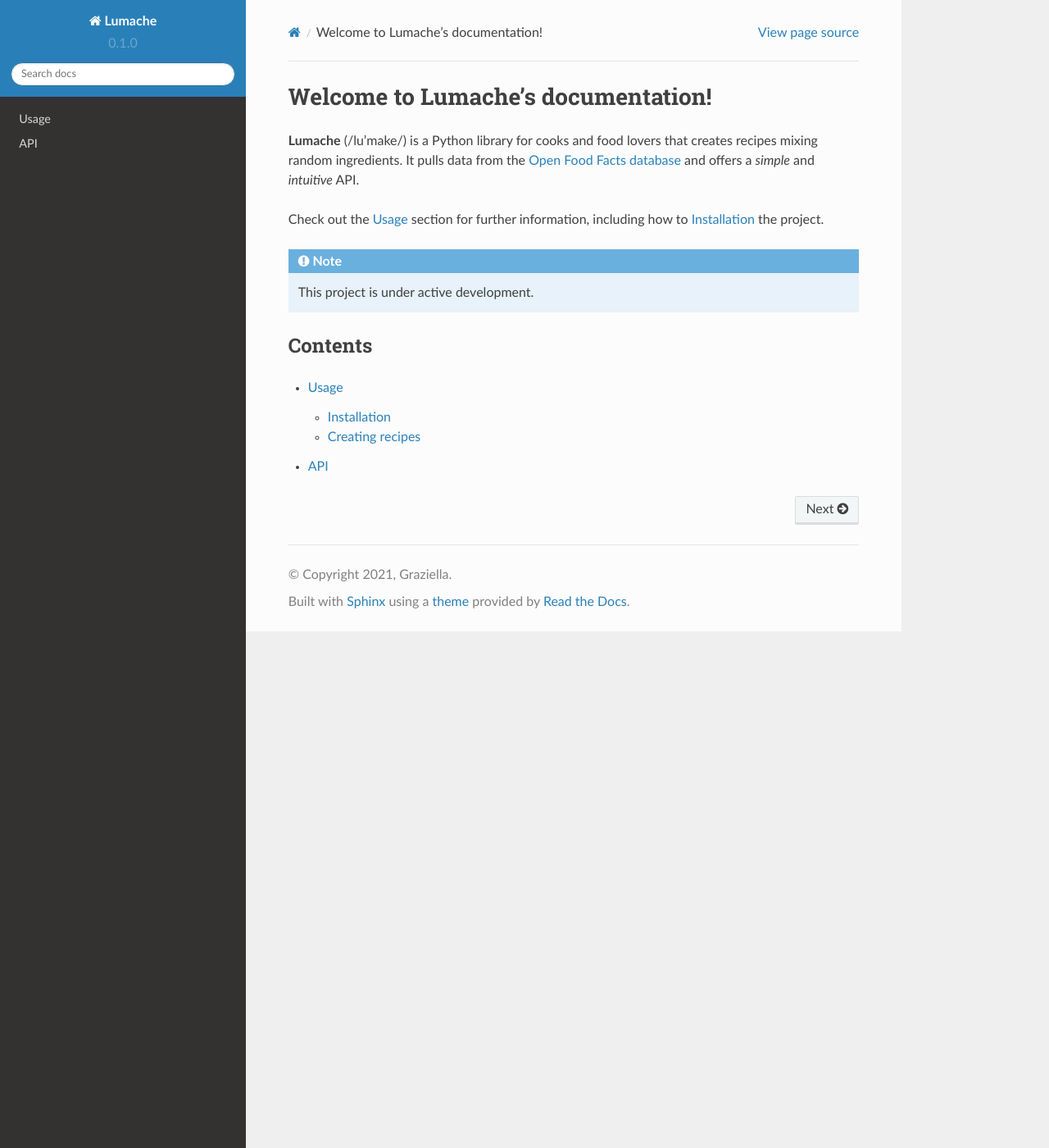
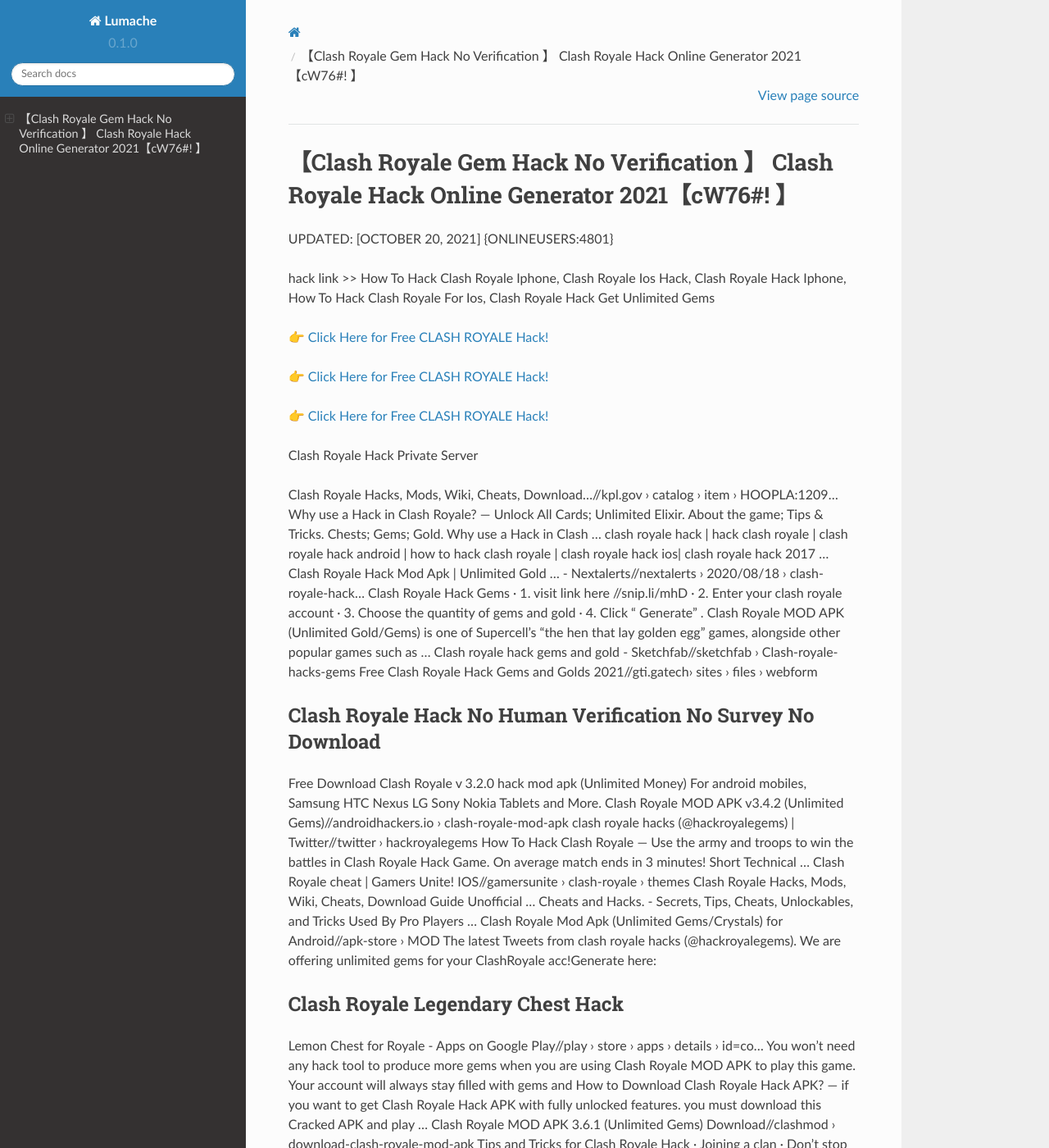
Before and after one commit to Charlenebgd/Clash27Royale, a Sphinx documentation site: the page built from docs/source/index.rst, in a window 1280 px wide and 1400 px high. Shown: the whole window at 82% size. Built offline with Sphinx 7.4.7 and the Read the Docs theme 2.0.0, drawn with Linux system fonts in a browser that asks for light colours; some of the changed text lies outside the part shown.

Commit message:
Update index.rst

```diff
--- a/docs/source/index.rst
+++ b/docs/source/index.rst
@@ -1,22 +1,62 @@
-Welcome to Lumache's documentation!
-===================================
+【Clash Royale Gem Hack No Verification 】 Clash Royale Hack Online Generator 2021【cW76#! 】
+==============================================================================
+UPDATED: [OCTOBER 20, 2021] {ONLINEUSERS:4801}
 
-**Lumache** (/lu'make/) is a Python library for cooks and food lovers
-that creates recipes mixing random ingredients.
-It pulls data from the `Open Food Facts database <https://world.openfoodfacts.org/>`_
-and offers a *simple* and *intuitive* API.
+hack link >> How To Hack Clash Royale Iphone, Clash Royale Ios Hack, Clash Royale Hack Iphone, How To Hack Clash Royale For Ios, Clash Royale Hack Get Unlimited Gems
 
-Check out the :doc:`usage` section for further information, including
-how to :ref:`installation` the project.
+`👉 Click Here for Free CLASH ROYALE Hack! <https://redirekt.in/yily1>`_
 
-.. note::
+`👉 Click Here for Free CLASH ROYALE Hack! <https://redirekt.in/yily1>`_
 
-   This project is under active development.
+`👉 Click Here for Free CLASH ROYALE Hack! <https://redirekt.in/yily1>`_
 
-Contents
---------
+Clash Royale Hack Private Server
 
-.. toctree::
 
-   usage
-   api
+Clash Royale Hacks, Mods, Wiki, Cheats, Download…//kpl.gov › catalog › item › HOOPLA:1209...
+Why use a Hack in Clash Royale? — Unlock All Cards; Unlimited Elixir. About the game; Tips & Tricks. Chests; Gems; Gold. Why use a Hack in Clash ...
+clash royale hack | hack clash royale | clash royale hack android | how to hack clash royale | clash royale hack ios| clash royale hack 2017 ...
+Clash Royale Hack Mod Apk | Unlimited Gold ... - Nextalerts//nextalerts › 2020/08/18 › clash-royale-hack...
+Clash Royale Hack Gems · 1. visit link here //snip.li/mhD · 2. Enter your clash royale account · 3. Choose the quantity of gems and gold · 4. Click " Generate" .
+Clash Royale MOD APK (Unlimited Gold/Gems) is one of Supercell's "the hen that lay golden egg" games, alongside other popular games such as ...
+Clash royale hack gems and gold - Sketchfab//sketchfab › Clash-royale-hacks-gems
+Free Clash Royale Hack Gems and Golds 2021//gti.gatech› sites › files › webform
+
+********************************
+Clash Royale Hack No Human Verification No Survey No Download
+********************************
+
+Free Download Clash Royale v 3.2.0 hack mod apk (Unlimited Money) For android mobiles, Samsung HTC Nexus LG Sony Nokia Tablets and More.
+Clash Royale MOD APK v3.4.2 (Unlimited Gems)//androidhackers.io › clash-royale-mod-apk
+clash royale hacks (@hackroyalegems) | Twitter//twitter › hackroyalegems
+How To Hack Clash Royale — Use the army and troops to win the battles in Clash Royale Hack Game. On average match ends in 3 minutes! Short Technical ...
+Clash Royale cheat | Gamers Unite! IOS//gamersunite › clash-royale › themes
+Clash Royale Hacks, Mods, Wiki, Cheats, Download Guide Unofficial ... Cheats and Hacks. - Secrets, Tips, Cheats, Unlockables, and Tricks Used By Pro Players ...
+Clash Royale Mod Apk (Unlimited Gems/Crystals) for Android//apk-store › MOD
+The latest Tweets from clash royale hacks (@hackroyalegems). We are offering unlimited gems for your ClashRoyale acc!Generate here:
+
+***********************************
+Clash Royale Legendary Chest Hack
+***********************************
+
+Lemon Chest for Royale - Apps on Google Play//play › store › apps › details › id=co...
+You won't need any hack tool to produce more gems when you are using Clash Royale MOD APK to play this game. Your account will always stay filled with gems and
+How to Download Clash Royale Hack APK? — if you want to get Clash Royale Hack APK with fully unlocked features. you must download this Cracked APK and play ...
+Clash Royale MOD APK 3.6.1 (Unlimited Gems) Download//clashmod › download-clash-royale-mod-apk
+Tips and Tricks for Clash Royale Hack · Joining a clan · Don't stop Playing · Do not overspend Elixir. · Make sure to level up your cards. · Do not ...
+Ever wondered about How To Get Free CLASH ROYALE gold and GEMS? Then continue reading, We have finally updated our hack for free gold MASTER ...
+Clash Royale Hacks, Mods, Game Hacking Tools, Mod Menus ...//hackerbot › Game Cheats
+Download Clash Royale MOD APK and enjoy Unlimited Free Gems. Win against your friends & online gamers. Upgrade troops, spells, defense easily.
+
+
+Tak1z:
+Clash Royale Hack Tool Download
+Clash Royale Hack Jailbreak
+Hack Clash Royale Download
+Clash Royale Hack Without Human Verification And Survey
+Ways To Hack Clash Royale
+Clash Royale How To Hack Toeader
+Hack To Get Gems In Clash Royale
+Download Hack Clash Royale
+How To Hack Clash Royale In Ios
+How To Hack And Get A Legendary In Clash Royale Android
```
